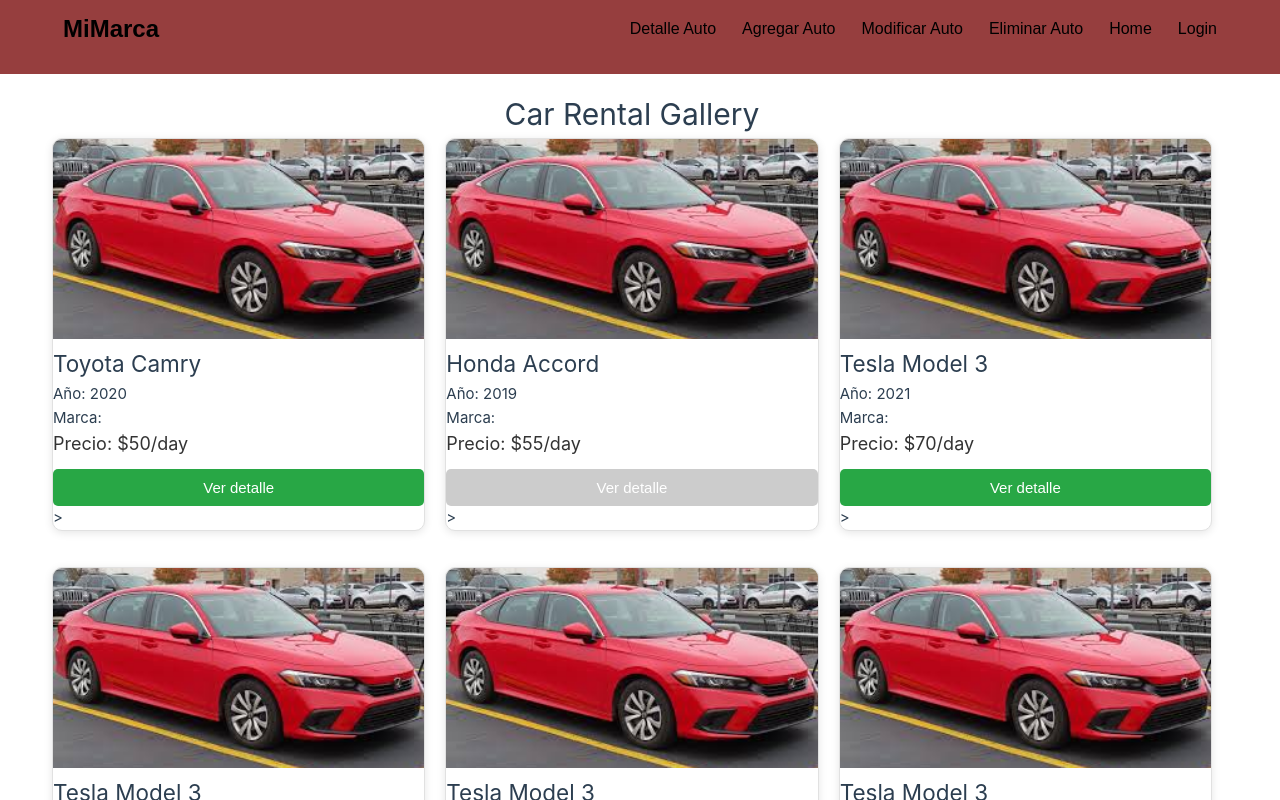
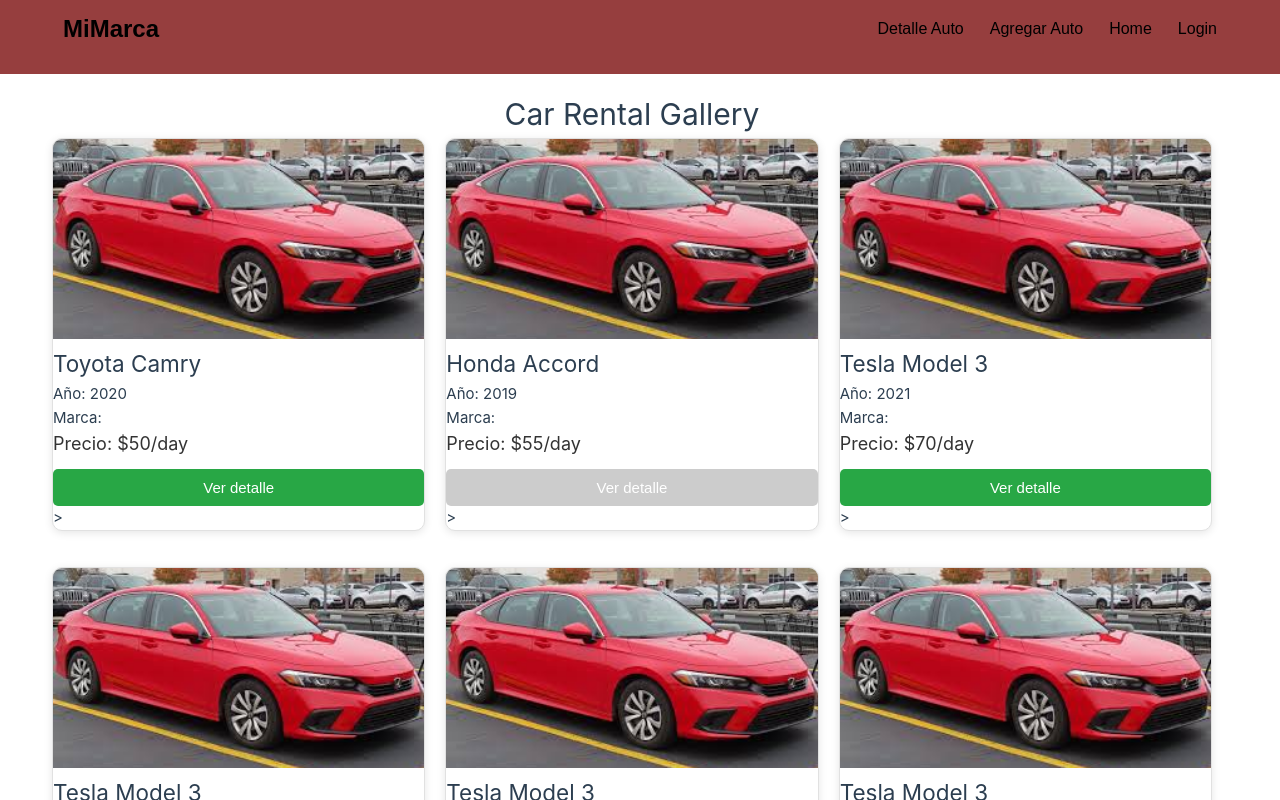
Before and after one commit to Jomerstein/TPN2-Grupo-3, a Vue app: page /home in a window 1280 px wide. Shown: the top 800 px of the page. Built offline with nearby package versions, Linux system fonts and the light colour scheme.

Commit message:
Segundo push y medio

```diff
--- a/src/components/NavBar.vue
+++ b/src/components/NavBar.vue
@@ -7,8 +7,7 @@
         <div class="navbar-menu">
           <router-link to="/CarDetail">Detalle Auto</router-link>
           <router-link to="/CrearAuto">Agregar Auto</router-link>
-          <router-link to="/ModificarAuto">Modificar Auto</router-link>
-          <router-link to="/EliminarAuto">Eliminar Auto</router-link>
+          <!-- acá también poner o sacar según sea admin o no -->
           <router-link to="/Home">Home</router-link>
 
 
```
